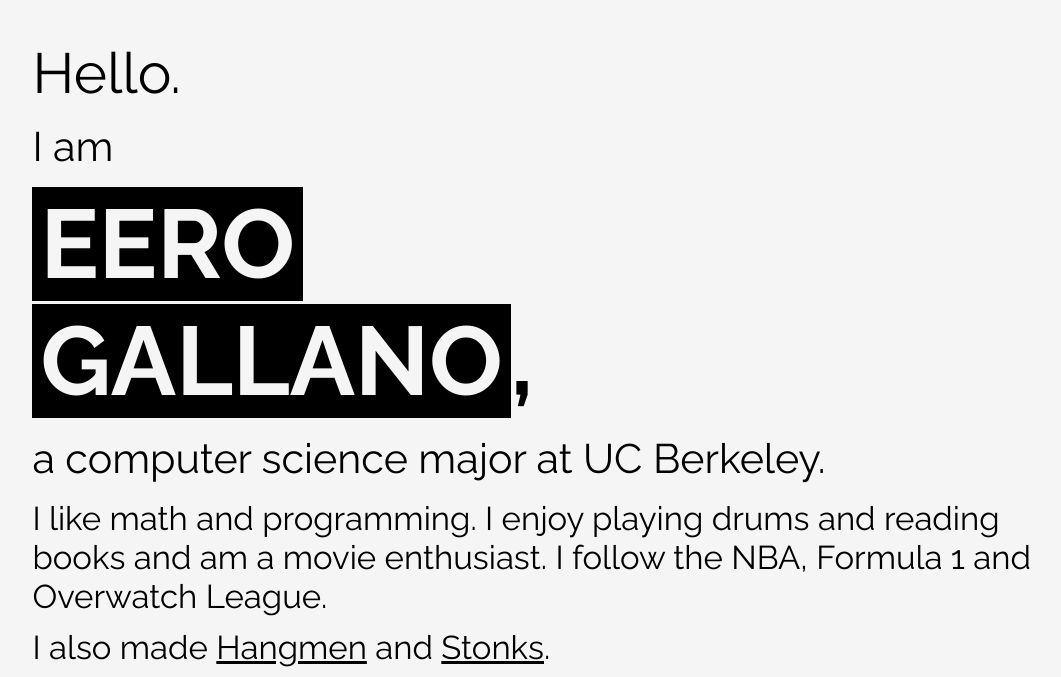
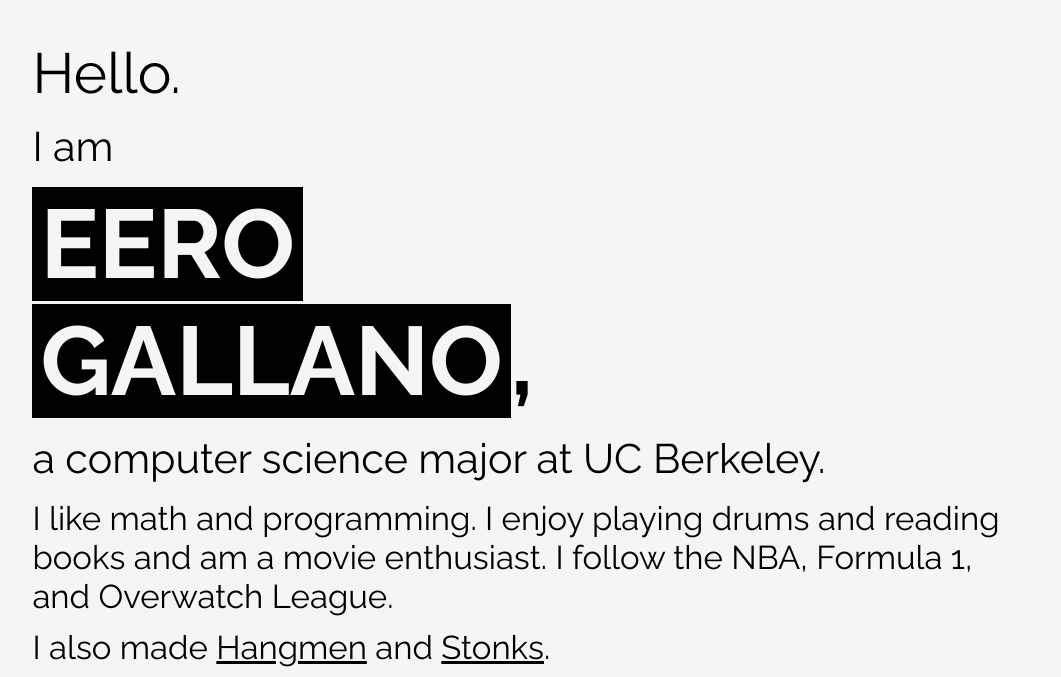
Before and after one commit to gallanoe/gallanoe.github.io, a plain HTML site: page index.html in a window 1280 px wide. Shown: the top 677 px of the page, without its empty margins (21-1082 px from the left). Drawn offline with Linux system fonts and the light colour scheme.

Commit message:
Oxford comma

```diff
--- a/index.html
+++ b/index.html
@@ -27,7 +27,7 @@
     a computer science major at UC Berkeley.
   </p>
   <p class="self-desc-more">
-    I like math and programming. I enjoy playing drums and reading books and am a movie enthusiast. I follow the NBA, Formula 1 and Overwatch League.
+    I like math and programming. I enjoy playing drums and reading books and am a movie enthusiast. I follow the NBA, Formula 1, and Overwatch League.
   </p>
   <p class="self-desc-more">
     I also made <a class="link" href="http://www.hangmen.io">Hangmen</a> and <a class="link" href="https://github.com/gallanoe/Stonks">Stonks</a>.
```
